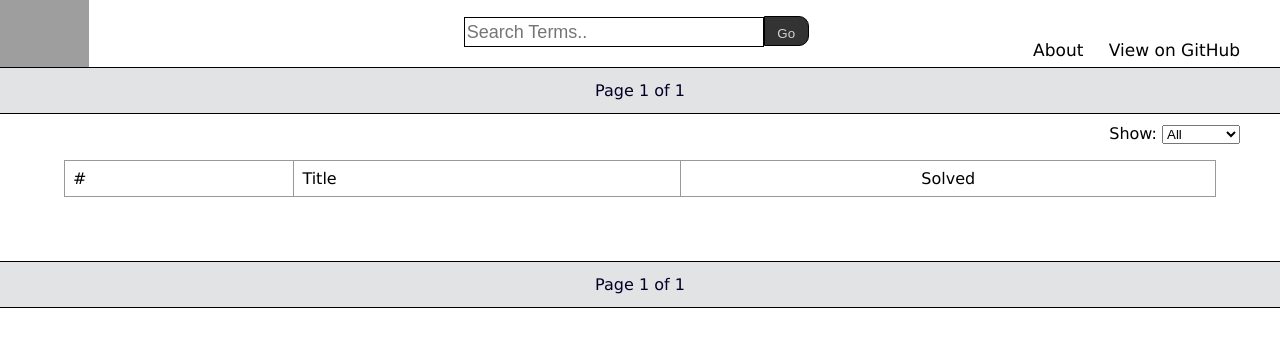
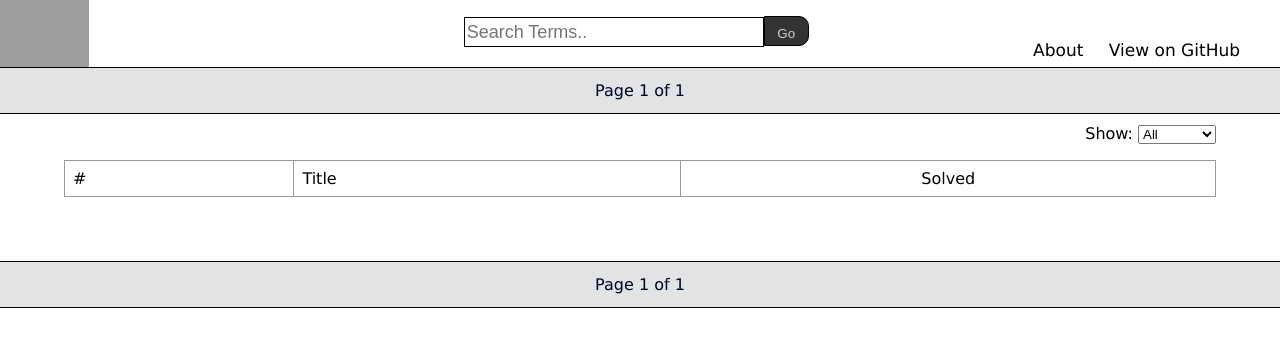
Before and after one commit to zachcalvert/eulers_cookbook, a Django app: template eulers_cookbook/problems/templates/base.html in a window 1280 px wide. Shown: the top 347 px of the page. Run offline with Django 3.2, Linux system fonts and the light colour scheme; the template is opened without the code that fills it, so the values that code supplies are empty; parts of the project's set-up code (start-up, migrations or seed data) failed here and were passed over; some libraries are stand-ins or nearby versions; grey boxes are pictures that could not be loaded.

Commit message:
margin for display settings

```diff
--- a/eulers_cookbook/static/css/base.css
+++ b/eulers_cookbook/static/css/base.css
@@ -136,7 +136,7 @@ ul.nav-menu a:hover {
 .problems-display-settings {
   float: right;
   padding-top: 10px;
-  margin-right: 40px;
+  margin-right: 5%;
 }
 
 .random-problems a {
```
